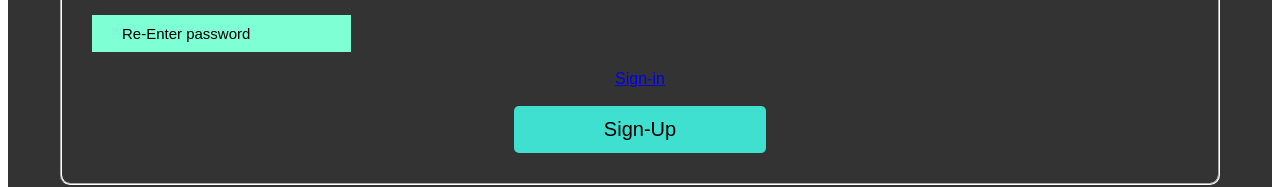
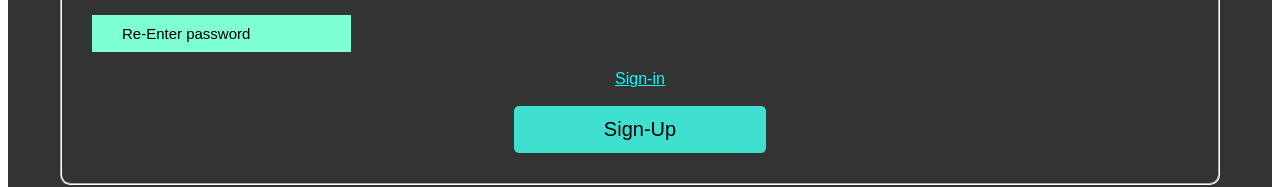
Before and after one commit to Tringapps-Dharshan/ToDoList, a plain HTML site: page index.html in a window 1280 px wide. Shown: the part 237-424 px from the top of the page. Drawn offline with Linux system fonts and the light colour scheme.

Commit message:
Update index.html

```diff
--- a/index.html
+++ b/index.html
@@ -8,7 +8,6 @@
         <link rel="stylesheet" href="style.css">
     </head>
     <style>
-        link="cyan" alink="white" vlink="hotpink" bgcolor="#333"
         a{
             color: cyan;
         }
```
